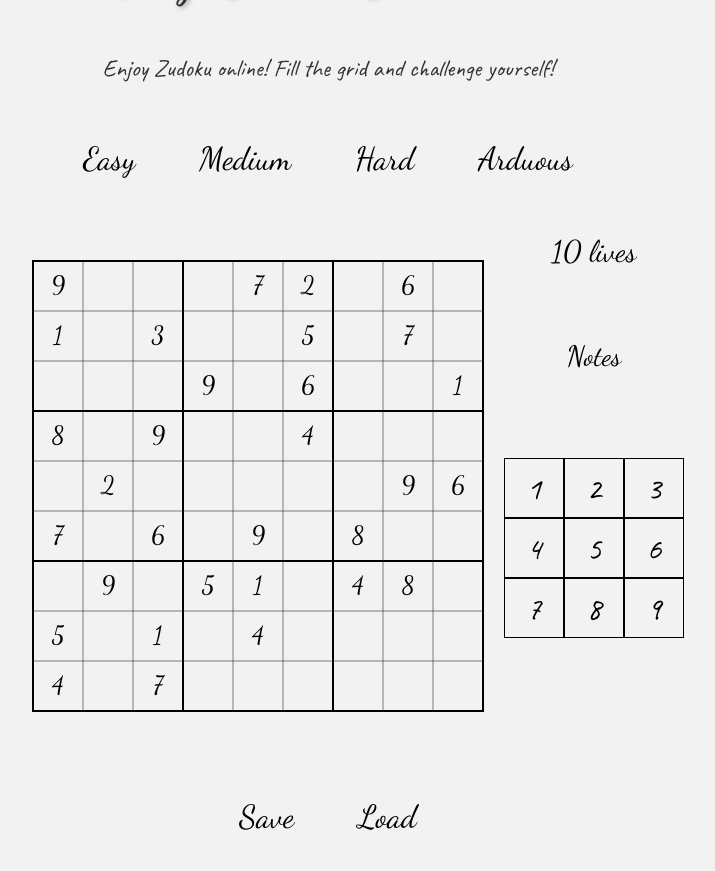
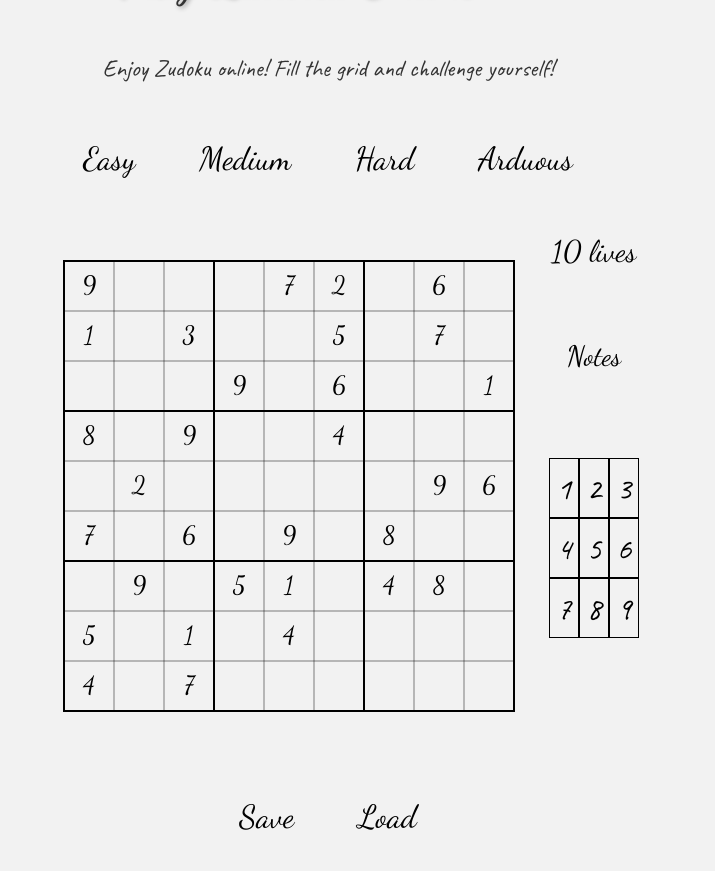
Before and after one commit to Azunera/zudoku_website, a Flask app: page /zudoku in a window 1280 px wide. Shown: the whole page, without its empty margins (312-1027 px from the left). Run offline with Flask 3, Linux system fonts and the light colour scheme; data that the repository does not hold is empty; style sheets or scripts are compiled from the project's sources.

Commit message:
Testing to trying to fix a small issue on old iphones

```diff
--- a/api/static/css/zudoku.scss
+++ b/api/static/css/zudoku.scss
@@ -161,7 +161,7 @@ p {
     grid-gap: 0;
 
     .number_button {
-        width: 60px;
+        width: 30px;
         height: 60px;
         background-color: transparent;
         border: 1px solid #000;
```
